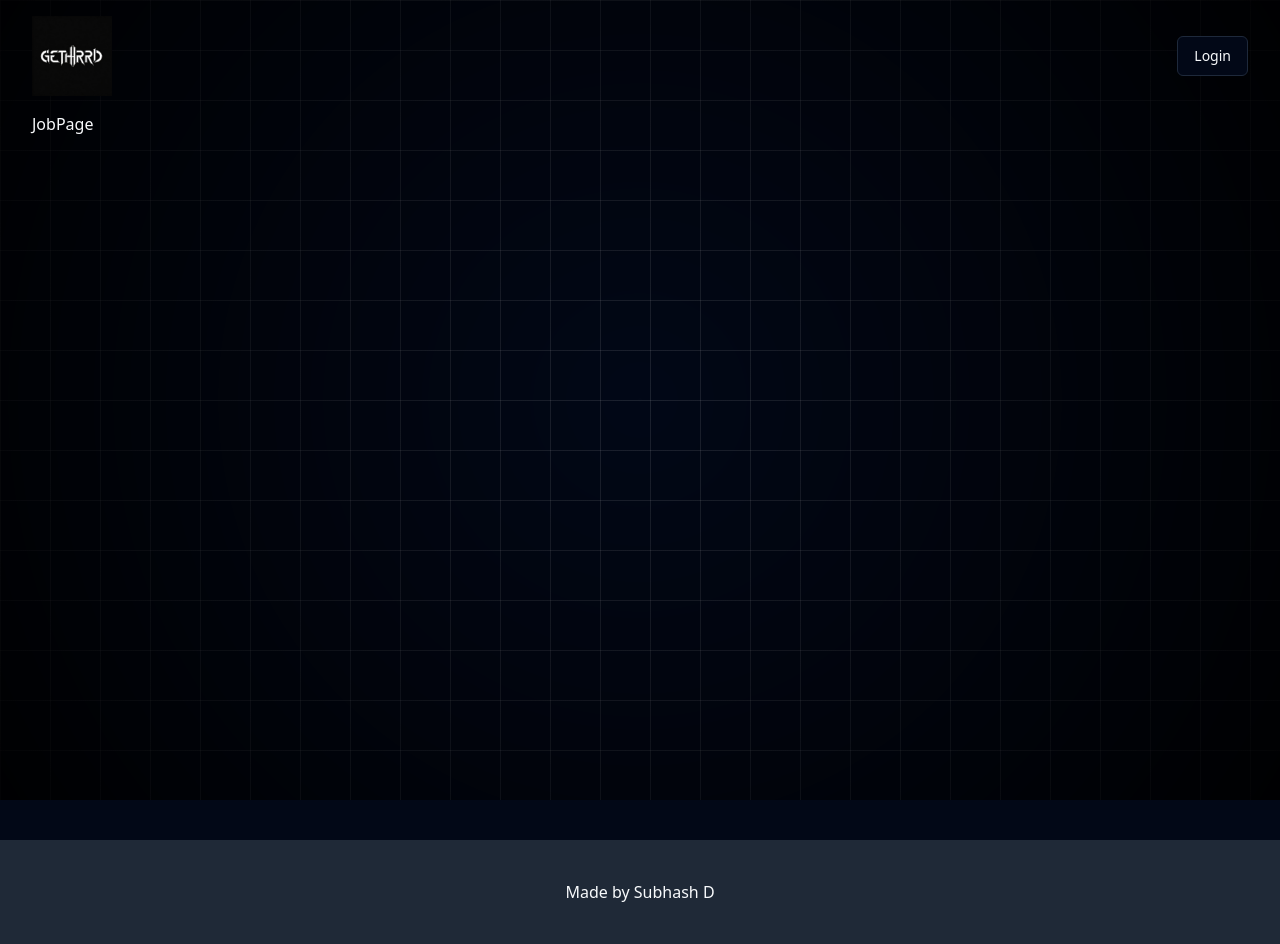
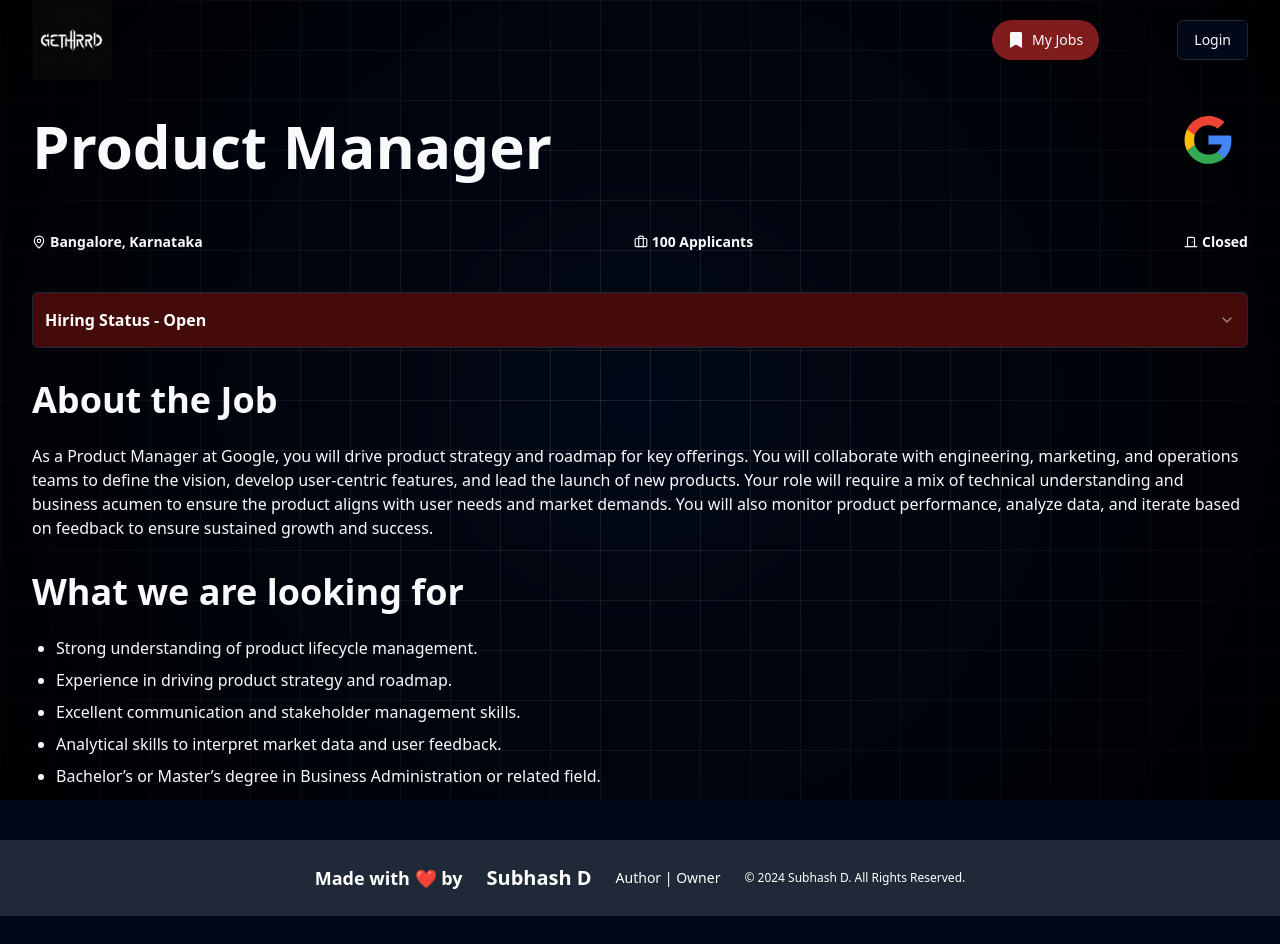
Before and after one commit to Subhash23jan/Get-Hired, a React (Vite) app: page /job/11234 in a window 1280 px wide. After the commit the page ends 916 px from the top, so only its background shows below. Built offline with nearby package versions, Linux system fonts and the light colour scheme.

Commit message:
job page has done

```diff
--- a/src/components/header.jsx
+++ b/src/components/header.jsx
@@ -1,16 +1,35 @@
-
-import { Link } from "react-router-dom"
-import { Button } from "./ui/button"
+import { Link } from "react-router-dom";
+import { Button } from "./ui/button";
+import { FaBookmark } from "react-icons/fa";
+import {  PenBox } from "lucide-react";
+import user from '../data/user.json'; // Ensure that this path is correct and user.json contains a role property
 function Header() {
   return (
-    <nav className="py-4 flex justify-between items-center">
-      <Link >
+    <nav className="py-4 pt-0 flex justify-between items-center">
+      <Link to="/"> {/* Ensure this has a valid route */}
         <img src="/assets/logo.jpeg" alt="logo"
-     className="h-20 w-25  border-1 border-gray-300" />
+          className="h-20 w-25 border-1 border-gray-300" />
       </Link>
-      <Button variant="outline" >Login</Button>
+      <div className="flex justify-between lg:w-64">
+        {user.role === "candidate" ? (
+          <Link to="/my-jobs">
+            <Button variant="destructive" className="rounded-full mr-4">
+              <FaBookmark />
+              My Jobs
+            </Button>
+          </Link>
+        ) : (
+          <Link to="/post-job">
+            <Button variant="destructive" className="rounded-full mr-4">
+              <PenBox size={18} />
+              Post a Job
+            </Button>
+          </Link>
+        )}
+        <Button variant="outline" className="py-4 ">Login</Button>
+      </div>
     </nav>
-  )
+  );
 }
 
-export default Header
+export default Header;
--- a/src/components/job-card.jsx
+++ b/src/components/job-card.jsx
@@ -1,8 +1,9 @@
-import { IoLocationOutline } from "react-icons/io5";
+
 import { CiHeart } from "react-icons/ci";
 import { Button } from "./ui/button";
 import PropTypes from 'prop-types';
 import { Link } from "react-router-dom";
+import { MapPinIcon } from "lucide-react";
 
 function JobCard({ job }) {
   return (
@@ -16,7 +17,7 @@
             className="w-20 h-10 object-fill"
           />
           <div className="flex justify-around items-center">
-            <IoLocationOutline size={"12px"} className="mr-0" /> {/* Location icon */}
+            <MapPinIcon size={"12px"} className="mr-0" /> {/* Location icon */}
             <p className="text-xs font-semibold ml-1">{job.location}</p>
           </div>
         </p>
--- a/src/components/ui/select.jsx
+++ b/src/components/ui/select.jsx
@@ -83,7 +83,7 @@
   <SelectPrimitive.Item
     ref={ref}
     className={cn(
-      "relative flex w-full cursor-default select-none items-center rounded-sm py-1.5 pl-8 pr-2 text-sm outline-none focus:bg-accent focus:text-accent-foreground data-[disabled]:pointer-events-none data-[disabled]:opacity-50",
+      "relative flex w-full cursor-default select-none items-center rounded-sm py-1.5 pl-8 pr-2 text-sm outline-none focus:bg-black focus:text-accent-foreground data-[disabled]:pointer-events-none data-[disabled]:opacity-50",
       className
     )}
     {...props}>
--- a/src/data/jobs.json
+++ b/src/data/jobs.json
@@ -5,7 +5,14 @@
     "logoPath": "/assets/companies/google-icon-logo-svgrepo-com.svg",
     "jobDescription": "As a Software Engineer at Google, you will be responsible for developing scalable and efficient web applications that serve millions of users worldwide. You will collaborate closely with cross-functional teams, including product managers, designers, and fellow engineers, to build and maintain high-performance applications. Your role will also involve optimizing code, debugging issues, and ensuring the security and reliability of web services. You will work with cutting-edge technologies to create innovative solutions that enhance user experience and contribute to the overall success of the company.",
     "location": "Bangalore, Karnataka",
-    "jobId":113323
+    "jobId": 113323,
+    "requirements": [
+      "Proficiency in programming languages such as Java, Python, or C++.",
+      "Experience with scalable web application development.",
+      "Strong problem-solving and debugging skills.",
+      "Understanding of web security principles.",
+      "Bachelor's or Master’s degree in Computer Science or a related field."
+    ]
   },
   {
     "companyName": "Master Card",
@@ -13,7 +20,14 @@
     "logoPath": "/assets/companies/mastercard-4-logo-svgrepo-com.svg",
     "jobDescription": "As a Data Scientist at MasterCard, you will analyze and interpret complex datasets to provide actionable insights for business strategy. You will utilize advanced machine learning techniques and statistical analysis to identify patterns and trends in large data sets, which will be used to influence product development, marketing strategies, and customer engagement. Your role will involve working with cross-functional teams to translate business requirements into data-driven solutions and continuously improving algorithms to optimize business outcomes. You will also contribute to the development of predictive models and work on data visualization to communicate findings effectively.",
     "location": "Hyderabad, Telangana",
-    "jobId":6587
+    "jobId": 6587,
+    "requirements": [
+      "Proficiency in statistical tools like R, Python, or SAS.",
+      "Experience with machine learning frameworks such as TensorFlow or PyTorch.",
+      "Strong analytical and problem-solving skills.",
+      "Knowledge of data visualization tools like Tableau or Power BI.",
+      "Bachelor’s or Master’s degree in Data Science, Statistics, or a related field."
+    ]
   },
   {
     "companyName": "Paypal",
@@ -21,7 +35,14 @@
     "logoPath": "/assets/companies/paypal-logo-svgrepo-com.svg",
     "jobDescription": "As a Frontend Developer at PayPal, you will design and implement user-facing features that drive seamless and secure financial transactions for millions of users worldwide. You will be working extensively with React to build responsive web applications, ensuring that the user experience is intuitive and smooth across different devices. Your responsibilities will also include ensuring web performance optimization, testing, debugging, and maintaining high-quality standards for front-end code. You will work closely with UX/UI designers to ensure the visual appeal and usability of PayPal's platform, contributing to the overall user satisfaction and growth of the business.",
     "location": "Pune, Maharashtra",
-    "jobId":1234
+    "jobId": 1234,
+    "requirements": [
+      "Proficiency in JavaScript, HTML, and CSS.",
+      "Experience with React or similar frontend frameworks.",
+      "Strong understanding of responsive design principles.",
+      "Familiarity with web performance optimization techniques.",
+      "Bachelor's degree in Computer Science or related field."
+    ]
   },
   {
     "companyName": "Walmart",
@@ -29,8 +50,14 @@
     "logoPath": "/assets/companies/walmart-logo-svgrepo-com.svg",
     "jobDescription": "As a Machine Learning Engineer at Walmart, you will be responsible for developing and deploying machine learning models to enhance product performance and capabilities across the company's platforms. You will work with large datasets to build predictive models that improve customer experience, optimize inventory management, and drive business insights. Your role will involve developing algorithms, performing data preprocessing, and validating the performance of machine learning models. Additionally, you will collaborate with cross-functional teams to integrate these models into production systems, continuously optimizing them for efficiency and scalability, contributing to Walmart's digital transformation.",
     "location": "Mumbai, Maharashtra",
-    "jobId":80112
-
+    "jobId": 80112,
+    "requirements": [
+      "Experience with machine learning frameworks like Scikit-learn or TensorFlow.",
+      "Proficiency in Python, R, or Java.",
+      "Knowledge of data preprocessing and feature engineering.",
+      "Understanding of cloud platforms like AWS or Azure.",
+      "Bachelor’s or Master’s degree in Machine Learning, AI, or related fields."
+    ]
   },
   {
     "companyName": "Snapchat",
@@ -38,7 +65,14 @@
     "logoPath": "/assets/companies/snapchat-logo-svgrepo-com.svg",
     "jobDescription": "As a Security Analyst at Snapchat, you will monitor and safeguard the company's systems and data from cyber threats. You will be responsible for conducting regular vulnerability assessments, identifying potential security risks, and implementing measures to mitigate them. You will work closely with other security and IT teams to ensure the integrity and confidentiality of Snapchat's infrastructure, both in the cloud and on-premises. Your role will involve analyzing security breaches, performing forensic investigations, and implementing corrective actions. Additionally, you will stay updated on the latest security trends to continuously improve the company's cybersecurity posture.",
     "location": "Chennai, Tamil Nadu",
-    "jobId":23224
+    "jobId": 23224,
+    "requirements": [
+      "Knowledge of cybersecurity principles and best practices.",
+      "Experience with vulnerability assessment tools like Nessus or Qualys.",
+      "Strong analytical and forensic investigation skills.",
+      "Understanding of cloud security.",
+      "Bachelor’s degree in Information Security, Computer Science, or related field."
+    ]
   },
   {
     "companyName": "Walmart",
@@ -46,7 +80,14 @@
     "logoPath": "/assets/companies/walmart-logo-svgrepo-com.svg",
     "jobDescription": "As a Software Engineer at Walmart, you will work on developing and maintaining web applications that support various aspects of the company’s e-commerce platform. You will work with modern web technologies and collaborate with cross-functional teams to deliver high-quality features that improve the customer experience. Your responsibilities will include writing clean, efficient code, performing code reviews, and ensuring that applications scale to meet Walmart's growing needs. You will also troubleshoot issues, optimize performance, and contribute to the overall improvement of Walmart's online presence.",
     "location": "Mumbai, Maharashtra",
-    "jobId":43567
+    "jobId": 43567,
+    "requirements": [
+      "Proficiency in programming languages like Java or Python.",
+      "Experience with web development frameworks like Angular or React.",
+      "Strong debugging and troubleshooting skills.",
+      "Understanding of software development life cycle (SDLC).",
+      "Bachelor’s degree in Computer Science or related field."
+    ]
   },
   {
     "companyName": "Google",
@@ -54,7 +95,14 @@
     "logoPath": "/assets/companies/google-icon-logo-svgrepo-com.svg",
     "jobDescription": "As a Product Manager at Google, you will drive product strategy and roadmap for key offerings. You will collaborate with engineering, marketing, and operations teams to define the vision, develop user-centric features, and lead the launch of new products. Your role will require a mix of technical understanding and business acumen to ensure the product aligns with user needs and market demands. You will also monitor product performance, analyze data, and iterate based on feedback to ensure sustained growth and success.",
     "location": "Bangalore, Karnataka",
-    "jobId":11234
+    "jobId": 11234,
+    "requirements": [
+      "Strong understanding of product lifecycle management.",
+      "Experience in driving product strategy and roadmap.",
+      "Excellent communication and stakeholder management skills.",
+      "Analytical skills to interpret market data and user feedback.",
+      "Bachelor’s or Master’s degree in Business Administration or related field."
+    ]
   },
   {
     "companyName": "Master Card",
@@ -62,6 +110,13 @@
     "logoPath": "/assets/companies/mastercard-4-logo-svgrepo-com.svg",
     "jobDescription": "As a Business Analyst at MasterCard, you will work closely with stakeholders to identify business needs and translate them into data-driven solutions. You will analyze market trends, customer behavior, and business operations to provide insights that drive strategic decisions. Your role will involve working with data scientists and technical teams to ensure solutions align with business objectives, while also facilitating communication between business and technical teams to streamline processes.",
     "location": "Hyderabad, Telangana",
-    "jobId":23590
+    "jobId": 23590,
+    "requirements": [
+      "Experience with data analysis and business intelligence tools.",
+      "Strong problem-solving and analytical skills.",
+      "Excellent communication and documentation skills.",
+      "Ability to translate business requirements into technical solutions.",
+      "Bachelor’s degree in Business, Analytics, or a related field."
+    ]
   }
 ]
--- a/src/layout/app-layout.jsx
+++ b/src/layout/app-layout.jsx
@@ -9,9 +9,14 @@
         <Header />
         <Outlet />
       </main>
-      <div className="p-10 text-center bg-gray-800 mt-10">
-        Made by Subhash D
+      <div className="flex p-6 bg-gray-800 text-white mt-10 justify-center items-center space-x-6">
+        <p className="text-lg font-semibold">Made with ❤️ by</p>
+        <p className="text-xl font-bold">Subhash D</p>
+        <p className="text-sm">Author | Owner</p>
+        <p className="text-xs">© 2024 Subhash D. All Rights Reserved.</p>
       </div>
+
+
     </div>
   );
 };
--- a/src/pages/job.jsx
+++ b/src/pages/job.jsx
@@ -1,8 +1,67 @@
+
+import jobs from '../data/jobs.json';
+import { useParams } from "react-router-dom";
+import { Briefcase, DoorClosed, MapPinIcon } from "lucide-react";
+import {
+  Select,
+  SelectContent,
+  SelectItem,
+  SelectTrigger,
+  SelectValue,
+} from "@/components/ui/select"
+
 
 function JobPage() {
+  const { id } = useParams();
+  const job = jobs.find((job, ind) => job.jobId == id);
+
   return (
-    <div>JobPage</div>
-  )
+    <>
+      <div className="flex justify-between mt-5">
+        <h1 className="text-4xl font-black font-sans lg:text-6xl">{job.roleName}</h1>
+        <img src={job.logoPath} alt="company logo" className="h-14 object-fill sm:h-12 w-20 " />
+      </div>
+      <section className="flex mt-10 justify-between lg:mt-14 mb-10">
+        <div className="flex justify-around items-center">
+            <MapPinIcon size={"14px"} className="mr-0" /> {/* Location icon */}
+          <p className="text-sm font-semibold ml-1">{job.location}</p>
+        </div>
+        <div className="flex justify-around items-center">
+            <Briefcase size={"14px"} className="mr-0" /> {/* Location icon */}
+            <p className="text-sm font-semibold ml-1">100 Applicants</p>
+        </div>
+        <div className="flex justify-around items-center">
+            <DoorClosed size={"14px"} className="mr-0" /> {/* Location icon */}
+            <p className="text-sm font-semibold ml-1">Closed</p>
+        </div>
+      </section>
+      <Select>
+        <SelectTrigger className="w-full h-14 font-semibold bg-red-950 text-white text-base ">
+          <SelectValue placeholder="Hiring Status - Open" />
+        </SelectTrigger>
+        <SelectContent className="font-extralight bg-red text-white">
+          <SelectItem value="open" className=" bg-red-950 text-white hover:cursor-pointer">Open</SelectItem>
+          <SelectItem value="close" className="bg-red-950 text-white hover:cursor-pointer">Close</SelectItem>
+          <SelectItem value="suspend" className="bg-red-950 text-white hover:cursor-pointer">Suspend/Freeze</SelectItem>
+        </SelectContent>
+      </Select>
+      <h1 className="text-3xl font-bold lg:text-4xl mt-8 text-justify ">About the Job</h1>
+      <section className="mt-6 min-h-20 h-auto">
+        {job.jobDescription}
+      </section>
+      <h1 className="text-3xl font-bold lg:text-4xl mt-8">What we are looking for</h1>
+      <section className="mt-6 min-h-20 h-auto">
+        <ul className="list-disc ml-6 space-y-2">
+        { job.requirements.map((req, ind) => (
+            <li key={ind}>{req}</li>))
+        }
+</ul>
+
+      </section>
+
+
+    </>
+  );
 }
 
-export default JobPage
+export default JobPage;
```
Also changed, not shown: src/data/faq.json (added, +26 -0 lines), src/pages/landingPage.jsx (+35 -6 lines).
